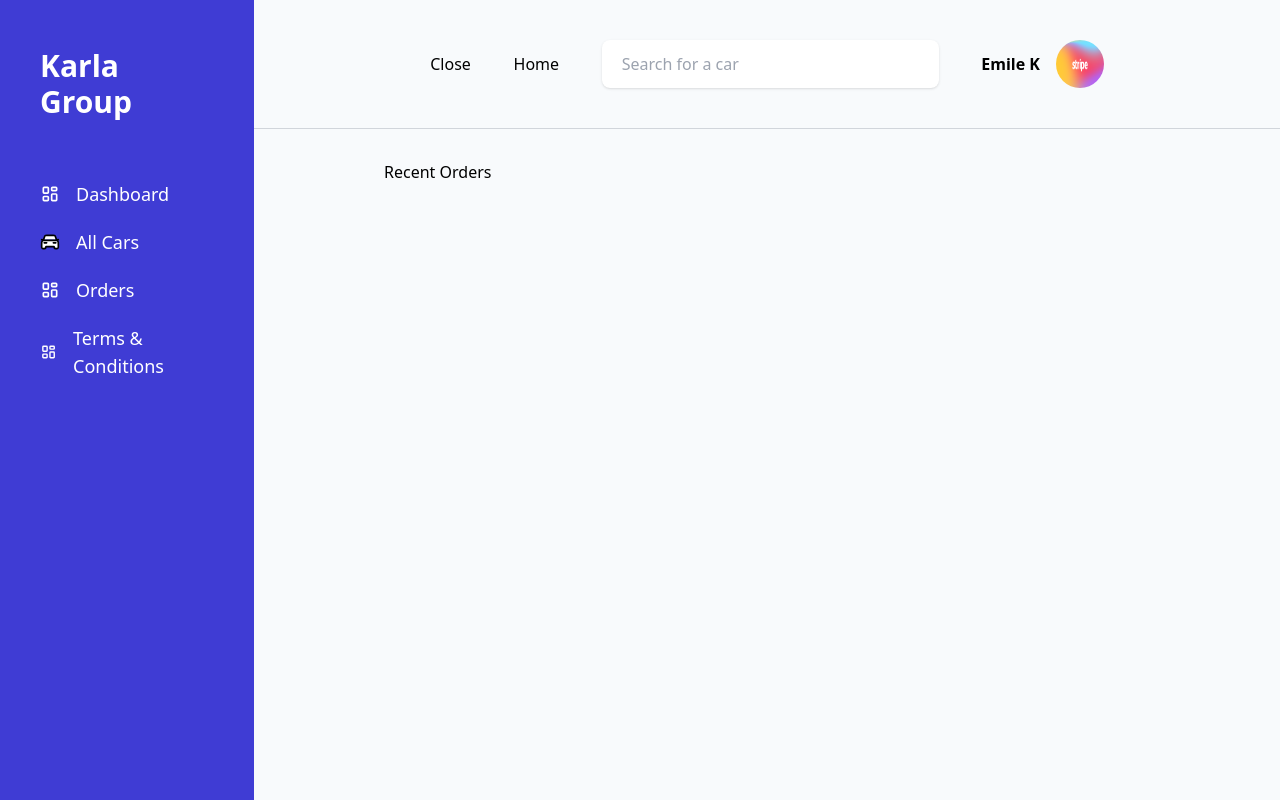
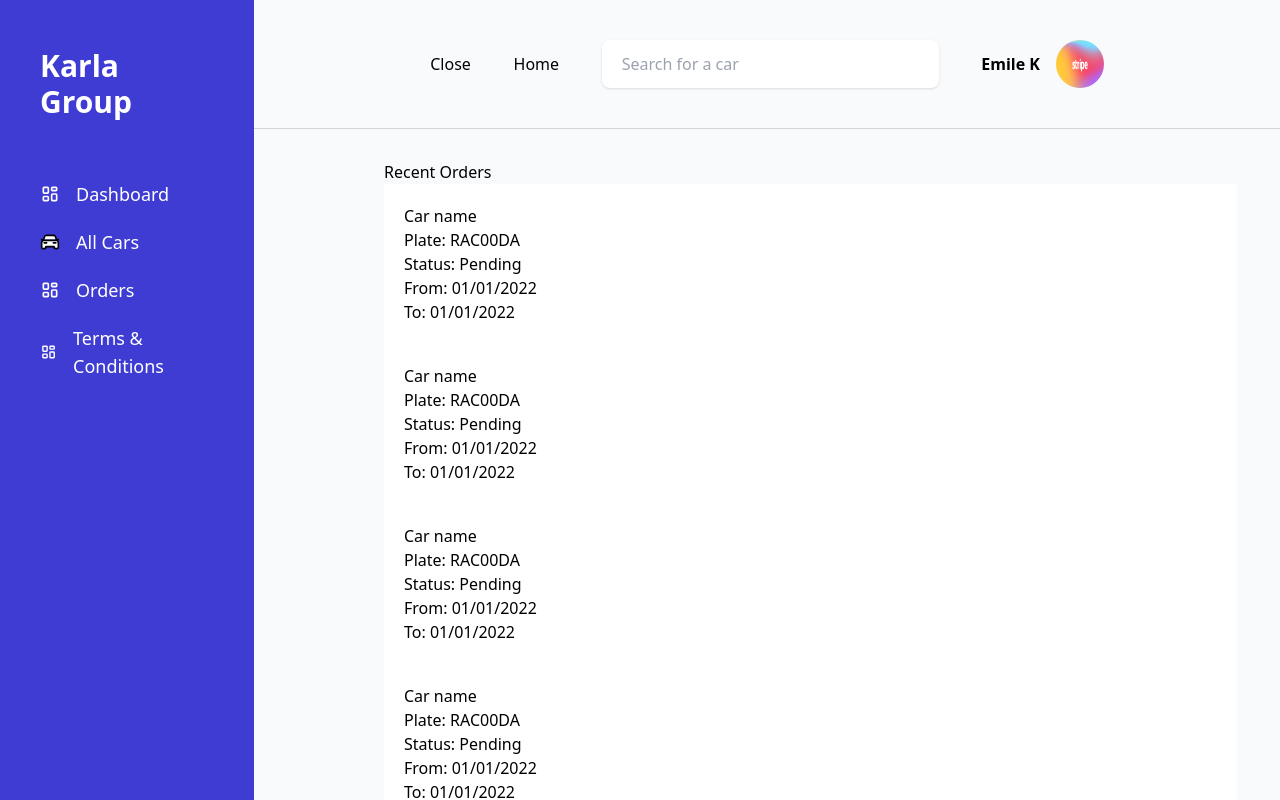
Before and after one commit to KARL-GROUP/karl-rental-fe, a Next.js app: page /generalInfo in a window 1280 px wide. Shown: the top 800 px of the page. Built offline with nearby package versions, Linux system fonts and the light colour scheme.

Commit message:
Feat: General info admin page

```diff
--- a/src/components/admin/GeneralInfo.tsx
+++ b/src/components/admin/GeneralInfo.tsx
@@ -42,7 +42,17 @@ const GeneralInfo = () => {
         <section>
             <p>Recent Orders</p>
             <div>
-                {/* {recentOrders} */}
+                {recentOrders.map((order, index) => {
+                    return(
+                        <div className="bg-white py-5 px-5">
+                            <h1>Car name</h1>
+                            <p>Plate: {order.plate}</p>
+                            <p>Status: {order.status}</p>
+                            <p>From: {order.from}</p>
+                            <p>To: {order.to}</p>
+                            </div>
+                    )
+                })}
             </div>
         </section>
         </>
```
